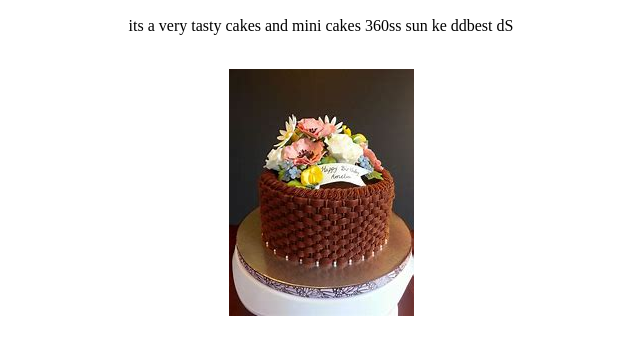
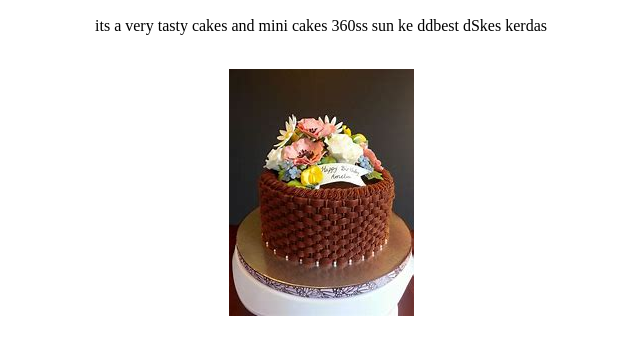
Before and after one commit to fazlynz/360sun, a plain HTML site: page fullstack/frontend/laguages/html/intro/index.html in a window 1280 px wide. Shown: the part 398-752 px from the top of the page, without its empty margins (319-959 px from the left). Drawn offline with Linux system fonts and the light colour scheme.

Commit message:
chaging txt 2

```diff
--- a/fullstack/frontend/laguages/html/intro/index.html
+++ b/fullstack/frontend/laguages/html/intro/index.html
@@ -8,7 +8,7 @@
         <center>
             <h1>Cooking Dessert Website</h1>
             <iframe width="560" height="315" src="https://www.youtube.com/embed/IB4JJw28C4Q" title="YouTube video player" frameborder="0" allow="accelerometer; autoplay; clipboard-write; encrypted-media; gyroscope; picture-in-picture" allowfullscreen></iframe>
-        <p>its a very tasty cakes and mini cakes 360ss sun ke ddbest dS</p>
+        <p>its a very tasty cakes and mini cakes 360ss sun ke ddbest dSkes kerdas</p>
         <br>
         <img src="5.jpg" alt="">
 
```
